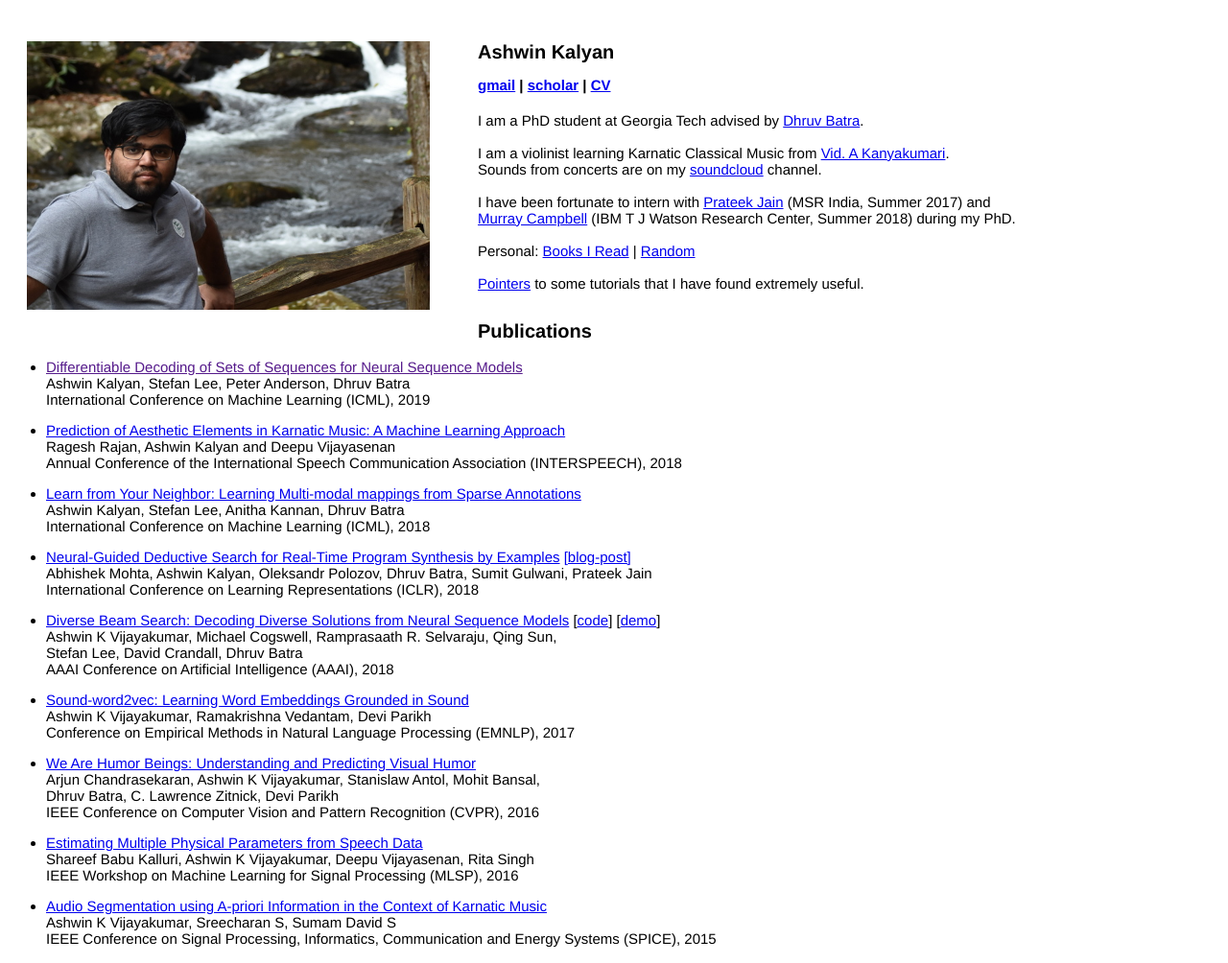
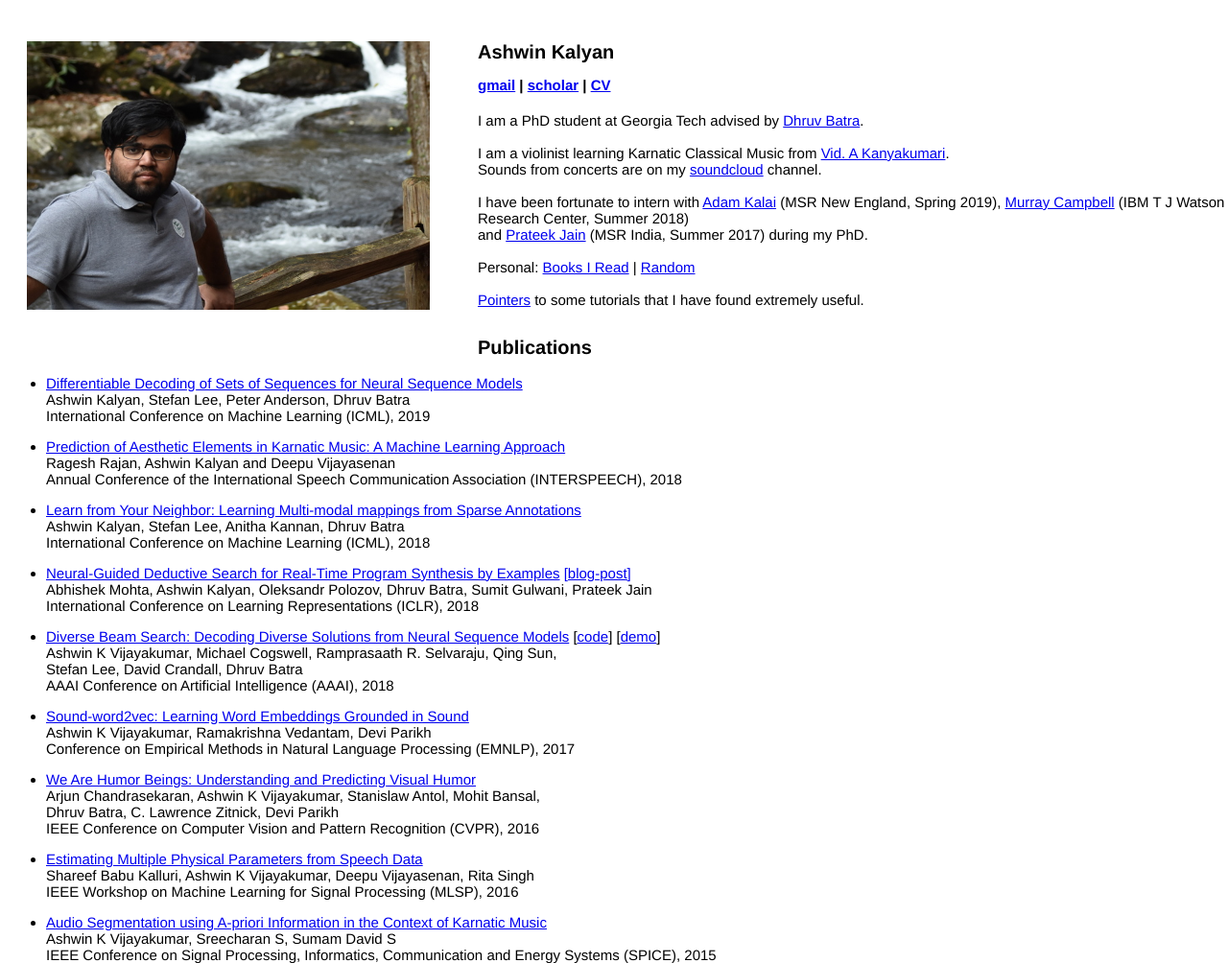
Before and after one commit to ashwinkalyan/ashwinkalyan.github.io, a Jekyll site: the page built from index.md, in a window 1280 px wide. Shown: the whole page at 96% size. Built offline with Jekyll 4.4.1, drawn with Linux system fonts in a browser that asks for light colours; our own code applies the rules of GitHub Pages for plain Markdown files.

Commit message:
adds icml, spring intern

```diff
--- a/_layouts/front.html
+++ b/_layouts/front.html
@@ -18,7 +18,8 @@
           I am a PhD student at Georgia Tech advised by <a href="https://filebox.ece.vt.edu/~dbatra/">Dhruv Batra</a>.<br> <br>
           I am a violinist learning Karnatic Classical Music from <a href="https://en.wikipedia.org/wiki/A._Kanyakumari">Vid. A Kanyakumari</a>.  <br>
           Sounds from concerts are on my <a href="https://soundcloud.com/ashwin-kalyan">soundcloud</a> channel. <br> <br>
-          I have been fortunate to intern with <a href="https://prateekjain.org">Prateek Jain</a> (MSR India, Summer 2017) and <br> <a href="https://researcher.watson.ibm.com/researcher/view.php?person=us-mcam">Murray Campbell</a> (IBM T J Watson Research Center, Summer 2018) during my PhD. <br> <br>
+          I have been fortunate to intern with <a href="https://www.microsoft.com/en-us/research/people/adum/">Adam Kalai</a> (MSR New England, Spring 2019), <a href="https://researcher.watson.ibm.com/researcher/view.php?person=us-mcam">Murray Campbell</a> (IBM T J Watson Research Center, Summer 2018) <br>
+          and <a href="https://prateekjain.org">Prateek Jain</a> (MSR India, Summer 2017) during my PhD. <br> <br>
           Personal: <a href="{{ site.baseurl }}/books/">Books I Read</a> | <a href="{{ site.baseurl }}/random/">Random</a> <br> <br>
           <a href = "{{ site.baseurl }}/notes/">Pointers</a> to some tutorials that I have found extremely useful.
 
--- a/index.md
+++ b/index.md
@@ -4,7 +4,7 @@
 # Publications
 <br>
 
-- [Differentiable Decoding of Sets of Sequences for Neural Sequence Models]() <br>
+- [Differentiable Decoding of Sets of Sequences for Neural Sequence Models](http://proceedings.mlr.press/v97/kalyan19a.html) <br>
 Ashwin Kalyan, Stefan Lee, Peter Anderson, Dhruv Batra <br>
 International Conference on Machine Learning (ICML), 2019 <br>
 
```
